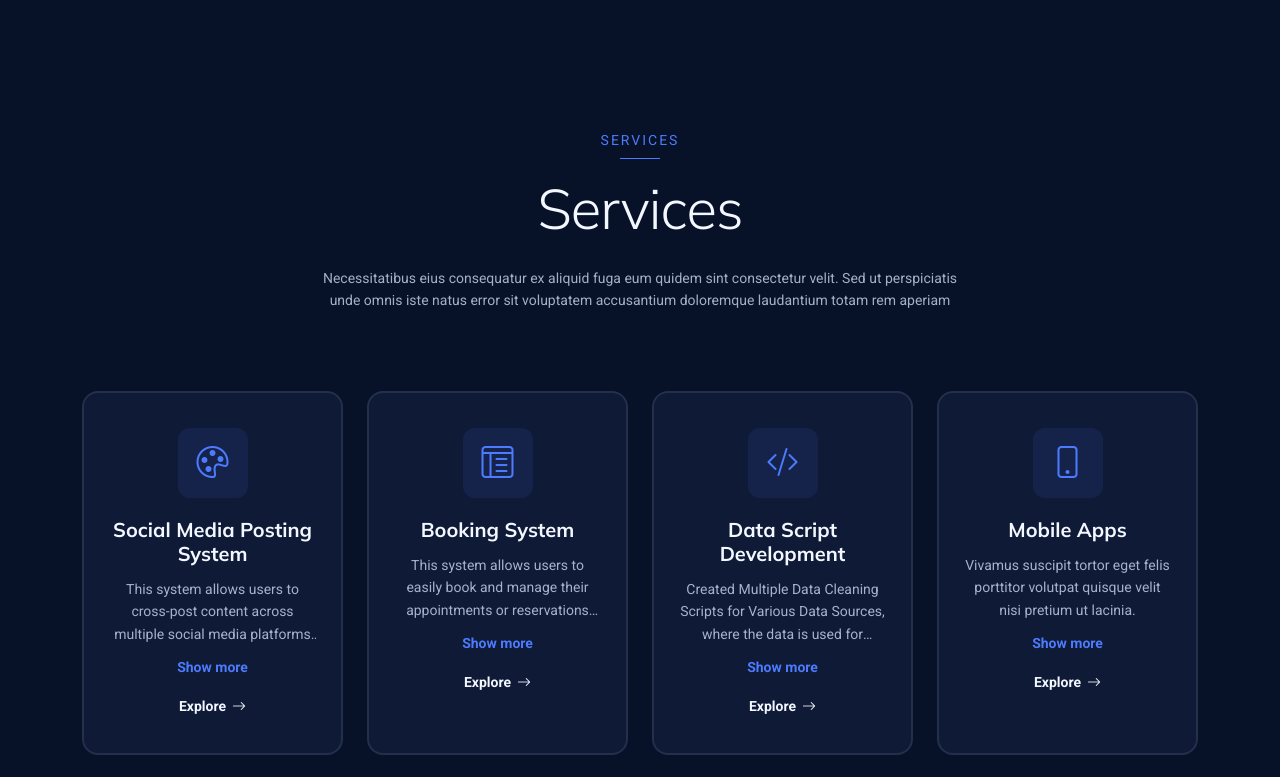
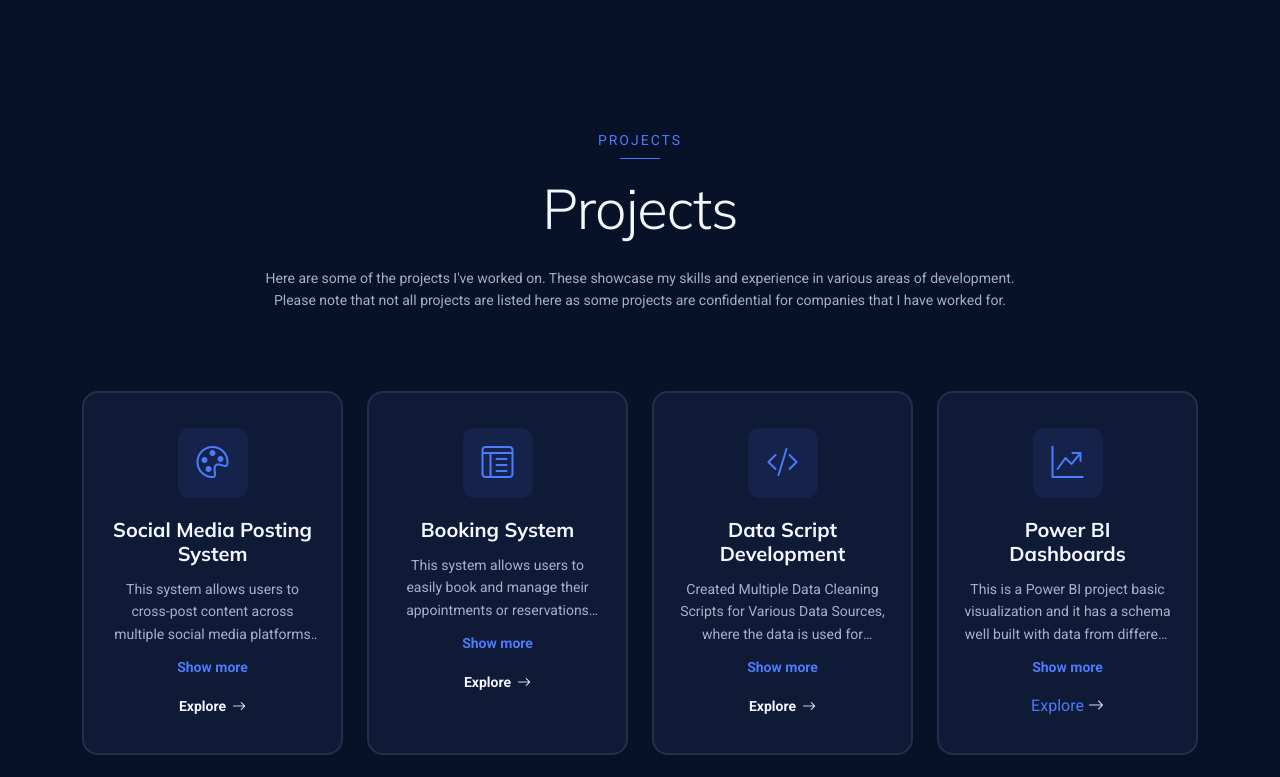
Before and after one commit to mattyditlhake/my_portfolio, a plain HTML site: page index.html in a window 1280 px wide. Shown: the part 5460-6237 px from the top of the page. Drawn offline with Linux system fonts and the light colour scheme.

Commit message:
Changes on Projects Sections

```diff
--- a/index.html
+++ b/index.html
@@ -547,9 +547,9 @@
 
       <!-- Section Title -->
       <div class="container section-title" data-aos="fade-up">
-        <span class="subtitle">Services</span>
-        <h2>Services</h2>
-        <p>Necessitatibus eius consequatur ex aliquid fuga eum quidem sint consectetur velit. Sed ut perspiciatis unde omnis iste natus error sit voluptatem accusantium doloremque laudantium totam rem aperiam</p>
+        <span class="subtitle">Projects</span>
+        <h2>Projects</h2>
+        <p>Here are some of the projects I've worked on. These showcase my skills and experience in various areas of development. Please note that not all projects are listed here as some projects are confidential for companies that I have worked for.</p>
       </div><!-- End Section Title -->
 
       <div class="container" data-aos="fade-up" data-aos-delay="100">
@@ -610,20 +610,20 @@
           <div class="col-lg-3 col-md-6" data-aos="zoom-in" data-aos-delay="400">
             <div class="service-item">
               <div class="icon-wrapper">
-                <i class="bi bi-phone"></i>
+                <a href="https://github.com/mattyditlhake/PowerBI_Projects" target="_blank"><i class="bi bi-graph-up-arrow"></i></a>
               </div>
-              <h4>Mobile Apps</h4>
-              <p class="expandable-text" id="mobile-apps-description">Vivamus suscipit tortor eget felis porttitor volutpat quisque velit nisi pretium ut lacinia.</p>
+              <h4>Power BI Dashboards</h4>
+              <p class="expandable-text" id="mobile-apps-description">This is a Power BI project basic visualization and it has a schema well built with data from different sources.</p>
               <button class="expand-text-toggle" type="button" aria-expanded="false" aria-controls="mobile-apps-description">
                 Show more
               </button>
               <a href="service-details.html" class="read-more">
-                <span>Explore</span>
+                <span><a href="https://github.com/mattyditlhake/PowerBI_Projects">Explore</a></span>
                 <i class="bi bi-arrow-right"></i>
               </a>
             </div>
           </div>
-
+          <!--
           <div class="col-lg-3 col-md-6" data-aos="zoom-in" data-aos-delay="100">
             <div class="service-item">
               <div class="icon-wrapper">
@@ -691,7 +691,7 @@
               </a>
             </div>
           </div>
-
+          -->
         </div>
         <!--
         <div class="row mt-5">
```
